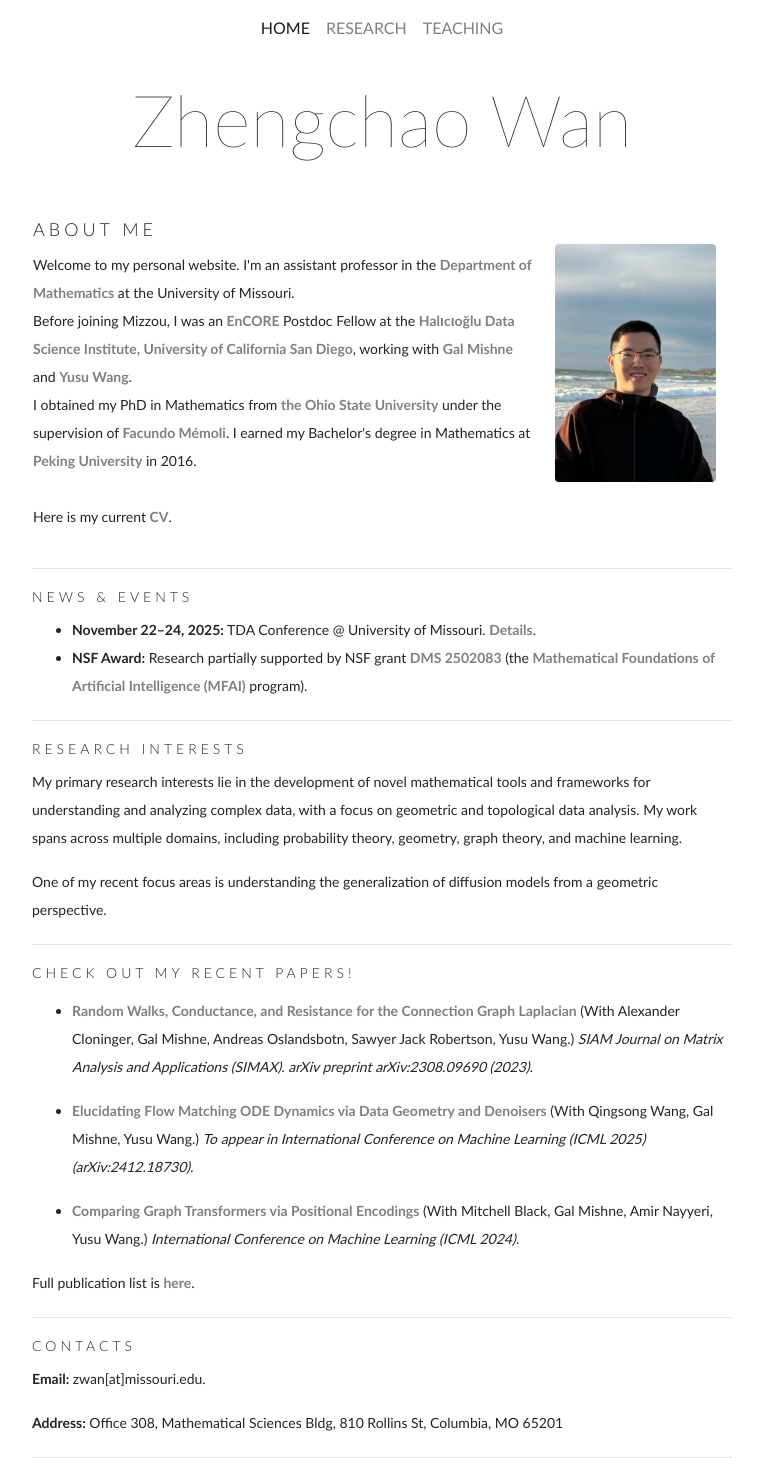
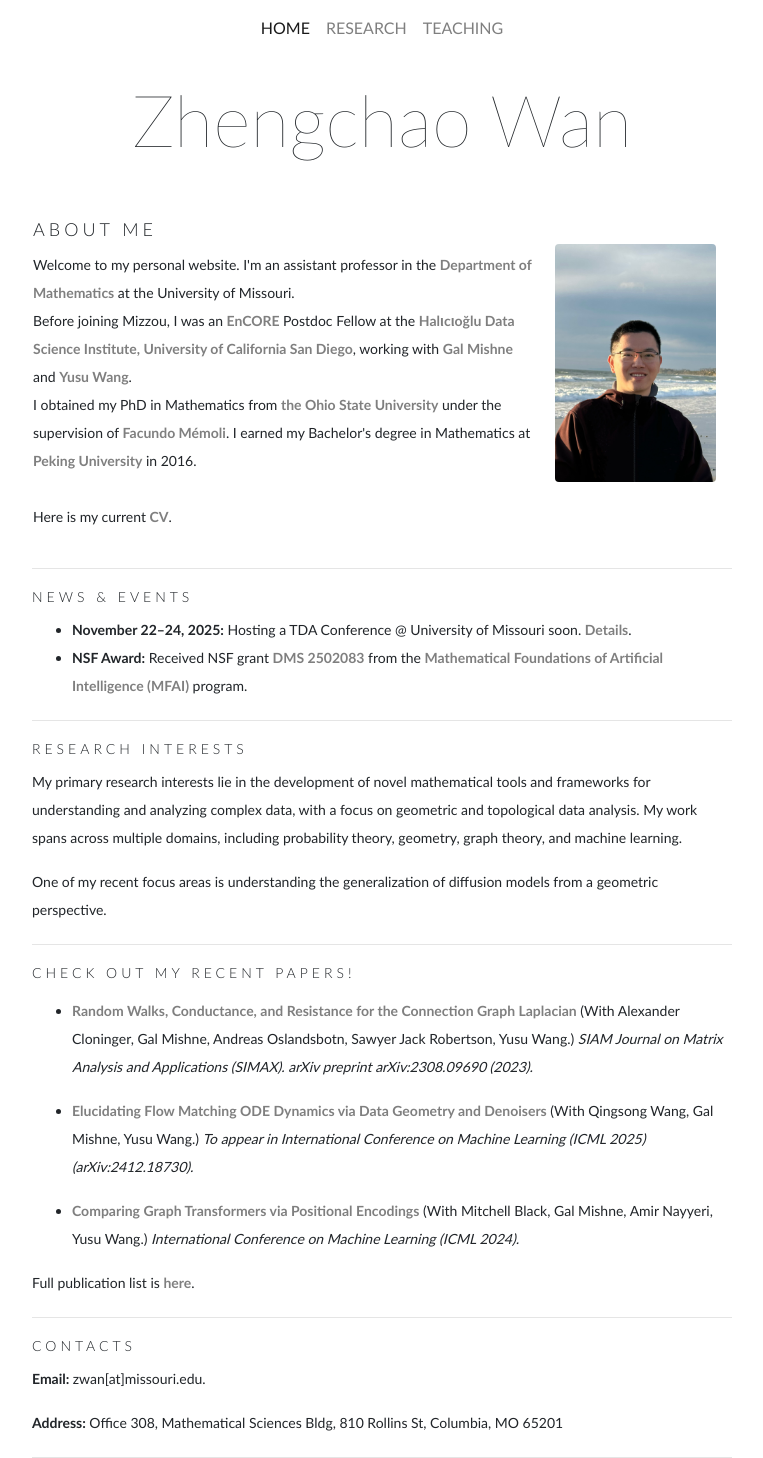
Before and after one commit to ZhengchaoW/ZhengchaoW.github.io, a Jekyll site: the page built from index.html, in a window 1280 px wide. Shown: the whole page, without its empty margins (258-1021 px from the left). Built offline with Jekyll 4.4.1, drawn with Linux system fonts in a browser that asks for light colours.

Commit message:
small change

```diff
--- a/index.html
+++ b/index.html
@@ -37,8 +37,8 @@ active: home
   <section>
     <h3>News & Events</h3>
     <ul>
-      <li><b>November 22&ndash;24, 2025:</b> TDA Conference @ University of Missouri. <a href="https://zhengchaow.github.io/tda-conference-2025/index.html">Details</a>.</li>
-      <li><b>NSF Award:</b> Research partially supported by NSF grant <a href="https://www.nsf.gov/awardsearch/showAward?AWD_ID=2502083&HistoricalAwards=false">DMS 2502083</a> (the <a href="https://www.nsf.gov/funding/opportunities/mfai-mathematical-foundations-artificial-intelligence">Mathematical Foundations of Artificial Intelligence (MFAI)</a> program).</li>
+      <li><b>November 22&ndash;24, 2025:</b> Hosting a TDA Conference @ University of Missouri soon. <a href="https://zhengchaow.github.io/tda-conference-2025/index.html">Details</a>.</li>
+      <li><b>NSF Award:</b> Received NSF grant <a href="https://www.nsf.gov/awardsearch/showAward?AWD_ID=2502083&HistoricalAwards=false">DMS 2502083</a> from the <a href="https://www.nsf.gov/funding/opportunities/mfai-mathematical-foundations-artificial-intelligence">Mathematical Foundations of Artificial Intelligence (MFAI)</a> program.</li>
     </ul>
   </section>
   <hr>
```
